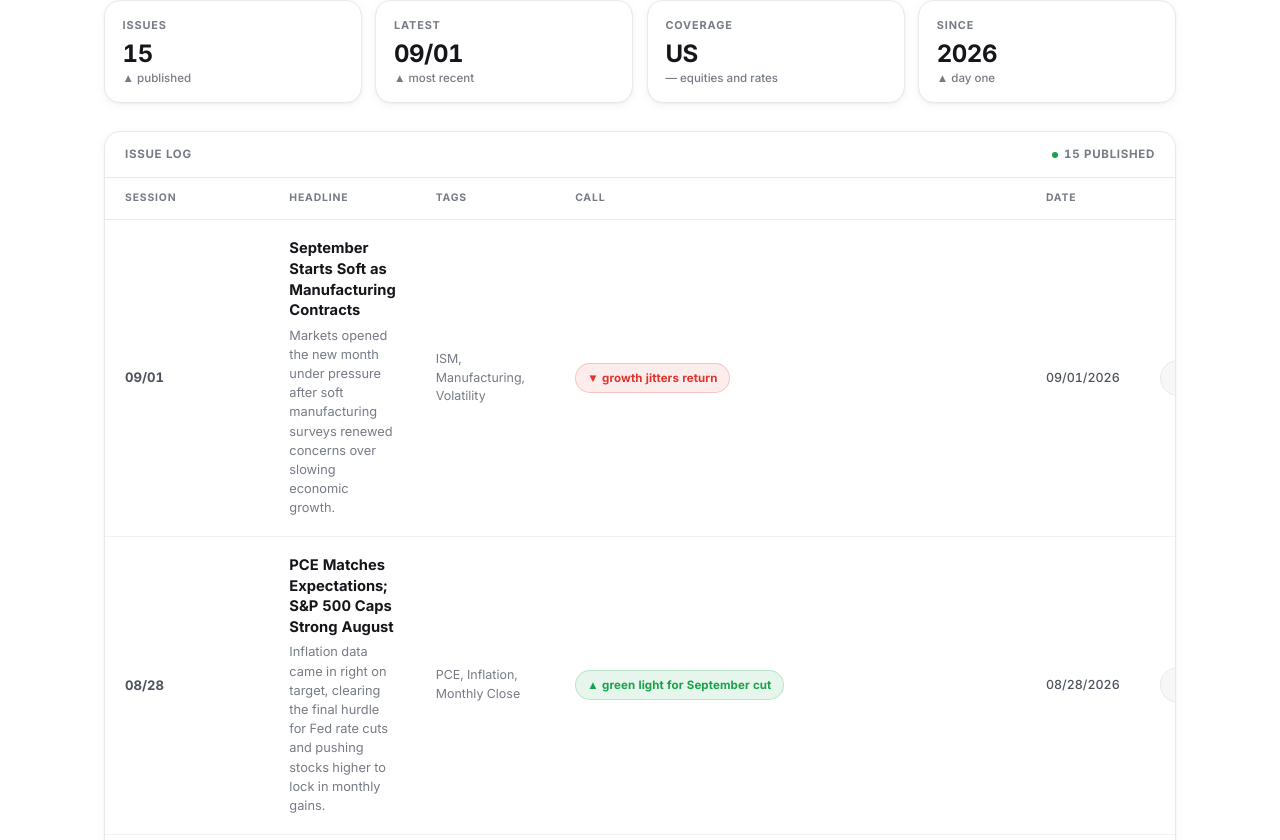
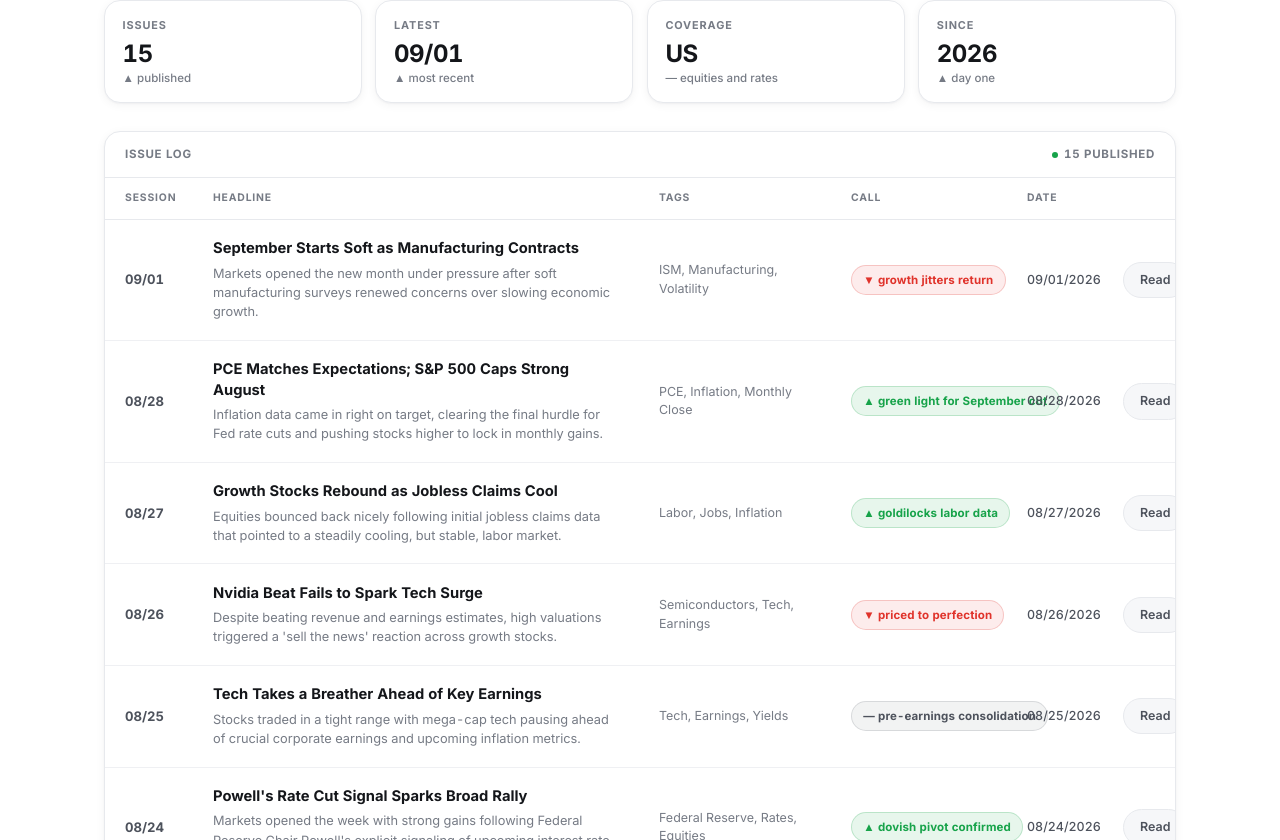
Before and after one commit to SuhaasMandava/Closing-Bell-Daily, a Next.js app: page / in a window 1280 px wide. Shown: the part 540-1380 px from the top of the page. Built offline with nearby package versions, Linux system fonts and the light colour scheme; no server answers.

Commit message:
Fix issue log table getting clipped on the home page
The panel used overflow: hidden with no column widths, so wide rows
were cut off instead of wrapping or scrolling. Add fixed column
widths via a colgroup and wrap the table in a scrollable container.

```diff
--- a/app/globals.css
+++ b/app/globals.css
@@ -620,6 +620,10 @@ button:focus-visible,
   overflow: hidden;
 }
 
+.panel .table-scroll {
+  overflow-x: auto;
+}
+
 .panel-head {
   display: flex;
   align-items: center;
@@ -650,8 +654,34 @@ button:focus-visible,
 
 .log {
   width: 100%;
+  min-width: 640px;
+  table-layout: fixed;
   border-collapse: collapse;
   font-size: 0.85rem;
+}
+
+.log col.col-session {
+  width: 5.5rem;
+}
+
+.log col.col-headline {
+  width: auto;
+}
+
+.log col.col-tags {
+  width: 12rem;
+}
+
+.log col.col-call {
+  width: 11rem;
+}
+
+.log col.col-date {
+  width: 6rem;
+}
+
+.log col.col-action {
+  width: 4.5rem;
 }
 
 .log th {
@@ -698,6 +728,7 @@ button:focus-visible,
   color: var(--fg);
   text-decoration: none;
   transition: color 0.15s ease;
+  overflow-wrap: break-word;
 }
 
 .log-title:hover {
@@ -1180,6 +1211,11 @@ button:focus-visible,
     display: none;
   }
 
+  .log {
+    table-layout: auto;
+    min-width: 0;
+  }
+
   .log,
   .log tbody,
   .log tr,
--- a/app/page.tsx
+++ b/app/page.tsx
@@ -92,7 +92,16 @@ export default function HomePage() {
               <span className="count">{articles.length} PUBLISHED</span>
             </div>
 
+            <div className="table-scroll">
             <table className="log">
+              <colgroup>
+                <col className="col-session" />
+                <col className="col-headline" />
+                <col className="col-tags" />
+                <col className="col-call" />
+                <col className="col-date" />
+                <col className="col-action" />
+              </colgroup>
               <thead>
                 <tr>
                   <th>SESSION</th>
@@ -135,6 +144,7 @@ export default function HomePage() {
                 ))}
               </tbody>
             </table>
+            </div>
           </section>
 
           <p className="section-label">FEATURED</p>
```
